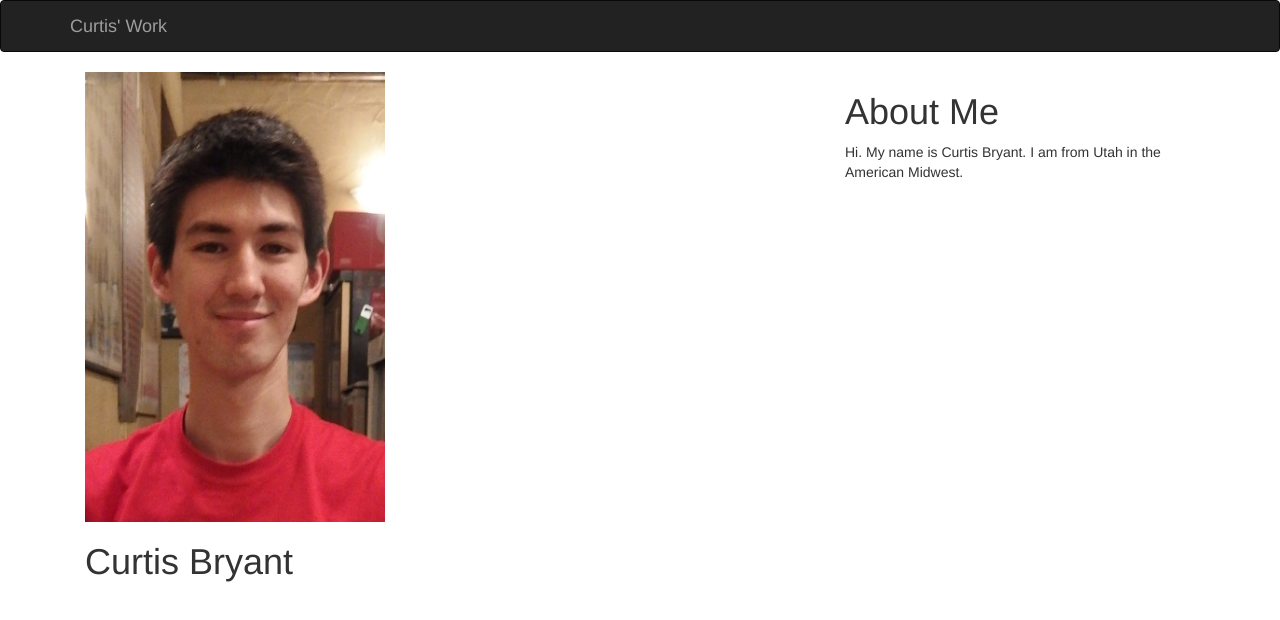
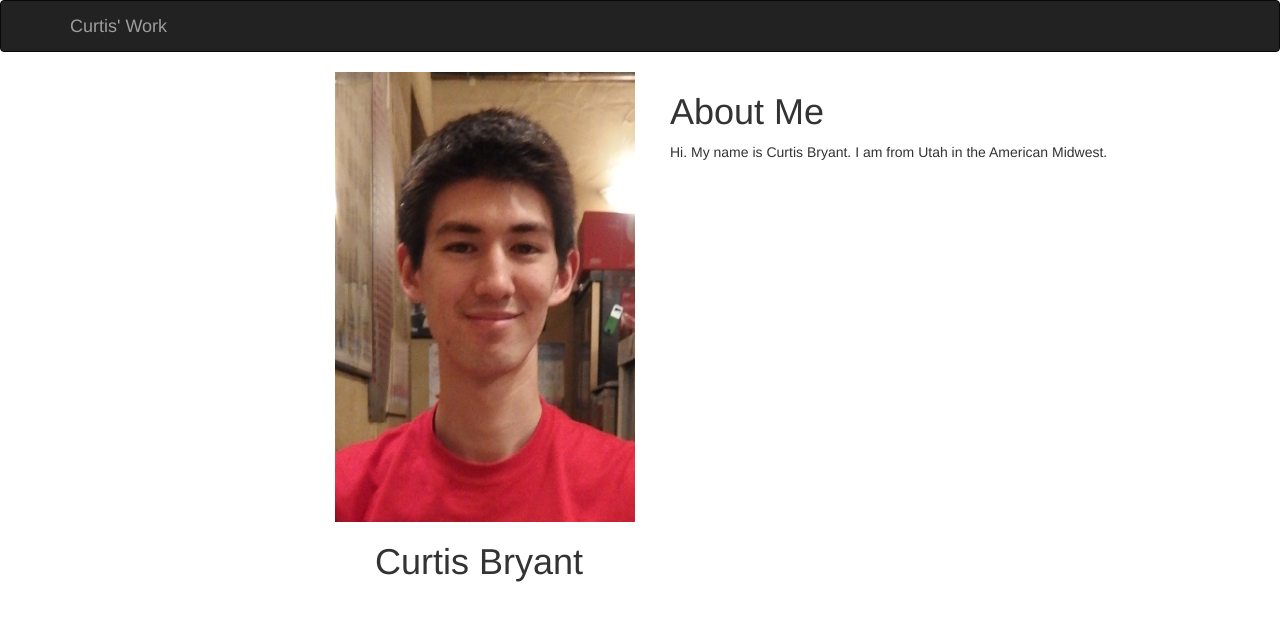
Before and after one commit to Curtis0/Curtis0.github.io, a plain HTML site: page index.html in a window 1280 px wide. Drawn offline with nearby package versions, Linux system fonts and the light colour scheme.

Commit message:
changed positioning of picture, name and about me section.

```diff
--- a/index.html
+++ b/index.html
@@ -25,13 +25,13 @@
     </header>
     <div class="container">
       <div class="rows">
-        <div class="col-md-8">
-          <img src="P5022742.JPG" alt="Image of myself" style="width:300px;height:450px;" >
-          <h1>Curtis Bryant</h1>
+        <div class="col-md-6">
+          <img src="P5022742.JPG" alt="Image of myself" style="width:300px;height:450px;margin-left:250px;" >
+          <h1 style="padding-left:290px;">Curtis Bryant</h1>
         </div>
-        <div class="col-md-4">
-          <h1>About Me</h1>
-          <p>Hi. My name is Curtis Bryant. I am from Utah in the American Midwest.
+        <div class="col-md-6">
+          <h1 style="margin-left:15px;">About Me</h1>
+          <p style="margin-left:15px;">Hi. My name is Curtis Bryant. I am from Utah in the American Midwest.
            <!-- Hello everyone and welcome to my ePortfolio. Here you will find my goals in life as well as the best academic works I have accomplished during my student career.
 
    Please take a look at my "Goals and Outcomes" page for my goals in life and for my goals in my student career. In the "Coursework" page you will find my best academic work.
```
